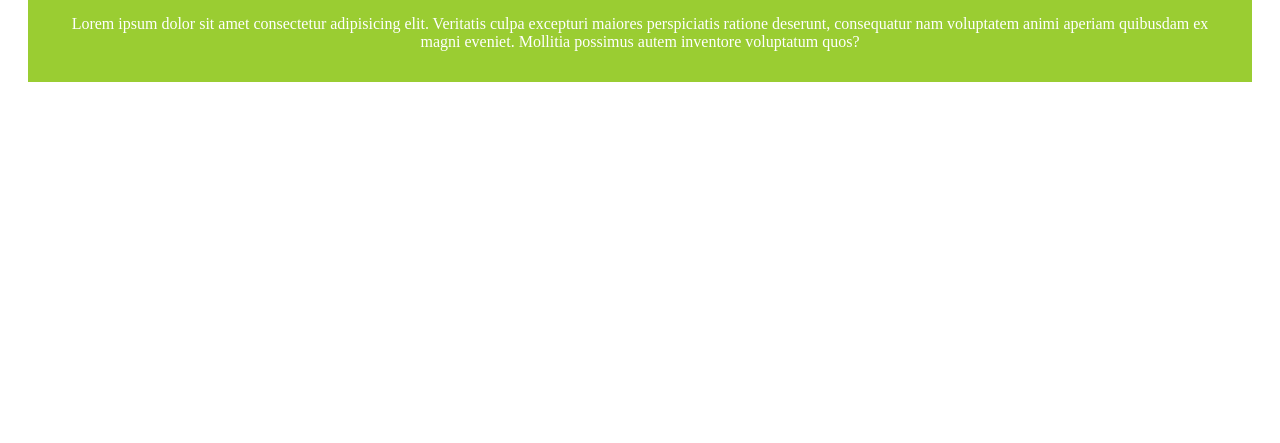
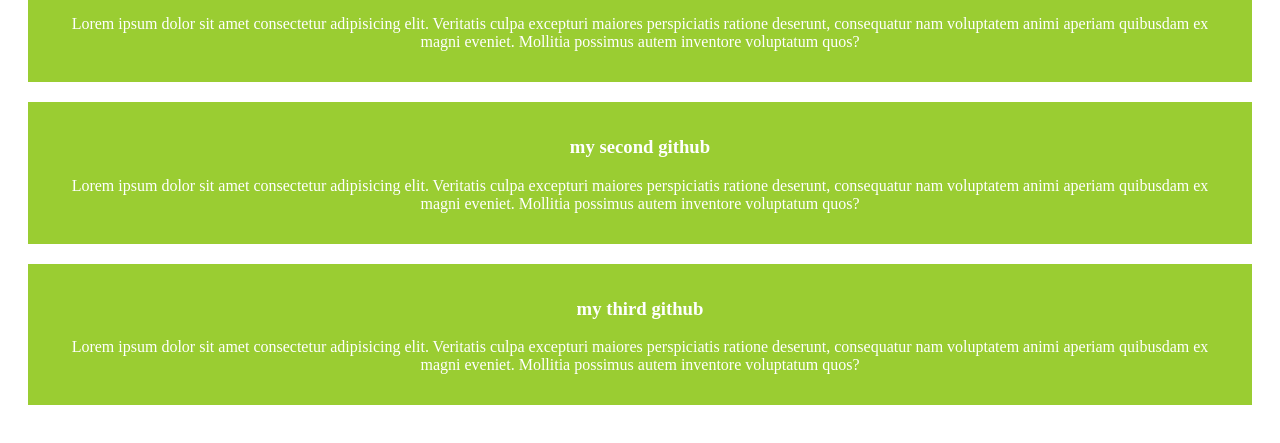
Before and after one commit to farhan1401/my-first-github, a plain HTML site: page index.html in a window 1280 px wide. Shown: the part 79-522 px from the top of the page. Drawn offline with Linux system fonts and the light colour scheme.

Commit message:
git commit second time

```diff
--- a/index.html
+++ b/index.html
@@ -11,5 +11,13 @@
         <h3>my first github</h3>
         <p>Lorem ipsum dolor sit amet consectetur adipisicing elit. Veritatis culpa excepturi maiores perspiciatis ratione deserunt, consequatur nam voluptatem animi aperiam quibusdam ex <br> magni eveniet. Mollitia possimus autem inventore voluptatum quos?</p>
     </div>
+    <div>
+        <h3>my second github</h3>
+        <p>Lorem ipsum dolor sit amet consectetur adipisicing elit. Veritatis culpa excepturi maiores perspiciatis ratione deserunt, consequatur nam voluptatem animi aperiam quibusdam ex <br> magni eveniet. Mollitia possimus autem inventore voluptatum quos?</p>
+    </div>
+    <div>
+        <h3>my third github</h3>
+        <p>Lorem ipsum dolor sit amet consectetur adipisicing elit. Veritatis culpa excepturi maiores perspiciatis ratione deserunt, consequatur nam voluptatem animi aperiam quibusdam ex <br> magni eveniet. Mollitia possimus autem inventore voluptatum quos?</p>
+    </div>
 </body>
 </html>
--- a/styles/blog.css
+++ b/styles/blog.css
@@ -5,5 +5,6 @@ div{
     margin: 20px;
     padding: 15px;
     text-align: center;
+    margin-bottom: 10px;
 
 }
```
